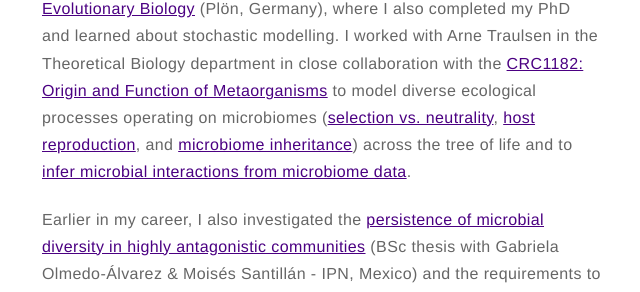
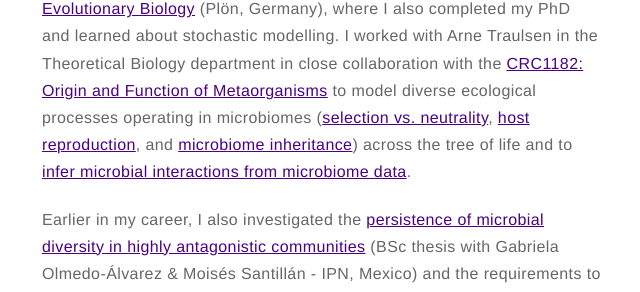
Before and after one commit to romanzapien/romanzapien.github.io, a Jekyll site: the page built from about.md, in a window 1280 px wide and 900 px high, scrolled down 760 px. Shown: the part 178-470 px from the top of the window, without its empty margins (318-958 px from the left). Built offline with Jekyll 4.4.1, drawn with Linux system fonts in a browser that asks for light colours.

```diff
--- a/about.md
+++ b/about.md
@@ -8,7 +8,7 @@ layout: page
 
 <p>My work with Wenying Shou at UCL aims to develop <b>parameter inference</b> approaches when incomplete data (e.g., where cells can be measured but chemicals can not) prevents inferring a unique value for some or all parameters (<a href="https://en.wikipedia.org/wiki/Structural_identifiability">structural identifiability problem</a>). As it turns out, "missing" variables are a common issue in microbiology, but also across the Biosciences and beyond. Our work uses the additional statistical information from stochastic models to overcome the identifiability problem. Finally, combining theory and experiments has sparked my interest in <b>experimental design</b> and <b>model discovery</b> towards a more quantitative microbiology, where models are parametrised reliably and unknown eco-evolutionary drivers are discovered.</p>
 
-<p>Before joining UCL, I was a PostDoc at the <a href="https://www.evolbio.mpg.de">Max Planck Institute for Evolutionary Biology</a> (Plön, Germany), where I also completed my PhD and learned about stochastic modelling. I worked with Arne Traulsen in the Theoretical Biology department in close collaboration with the <a href="https://www.metaorganism-research.com">CRC1182: Origin and Function of Metaorganisms</a> to model diverse ecological processes operating on <b>microbiomes</b> (<a href="https://doi.org/10.1098/rsif.2021.0717">selection vs. neutrality</a>, <a href="https://doi.org/10.1371/journal.pcbi.1008392">host reproduction</a>, and <a href="https://doi.org/10.1186/s12862-022-02029-2">microbiome inheritance</a>) across the tree of life and to <a href="https://doi.org/10.1371/journal.pbio.3002913">infer microbial interactions from microbiome data</a>.</p>
+<p>Before joining UCL, I was a PostDoc at the <a href="https://www.evolbio.mpg.de">Max Planck Institute for Evolutionary Biology</a> (Plön, Germany), where I also completed my PhD and learned about stochastic modelling. I worked with Arne Traulsen in the Theoretical Biology department in close collaboration with the <a href="https://www.metaorganism-research.com">CRC1182: Origin and Function of Metaorganisms</a> to model diverse ecological processes operating in <b>microbiomes</b> (<a href="https://doi.org/10.1098/rsif.2021.0717">selection vs. neutrality</a>, <a href="https://doi.org/10.1371/journal.pcbi.1008392">host reproduction</a>, and <a href="https://doi.org/10.1186/s12862-022-02029-2">microbiome inheritance</a>) across the tree of life and to <a href="https://doi.org/10.1371/journal.pbio.3002913">infer microbial interactions from microbiome data</a>.</p>
 
 <p>Earlier in my career, I also investigated the <a href="https://doi.org/10.3389/fmicb.2015.00489">persistence of microbial diversity in highly antagonistic communities</a> (BSc thesis with Gabriela Olmedo-Álvarez & Moisés Santillán - IPN, Mexico) and the requirements to sustain microbial mutualistic interactions over long timescales in spatial models (MRes thesis with David Murrell - UCL).</p>
 
```
